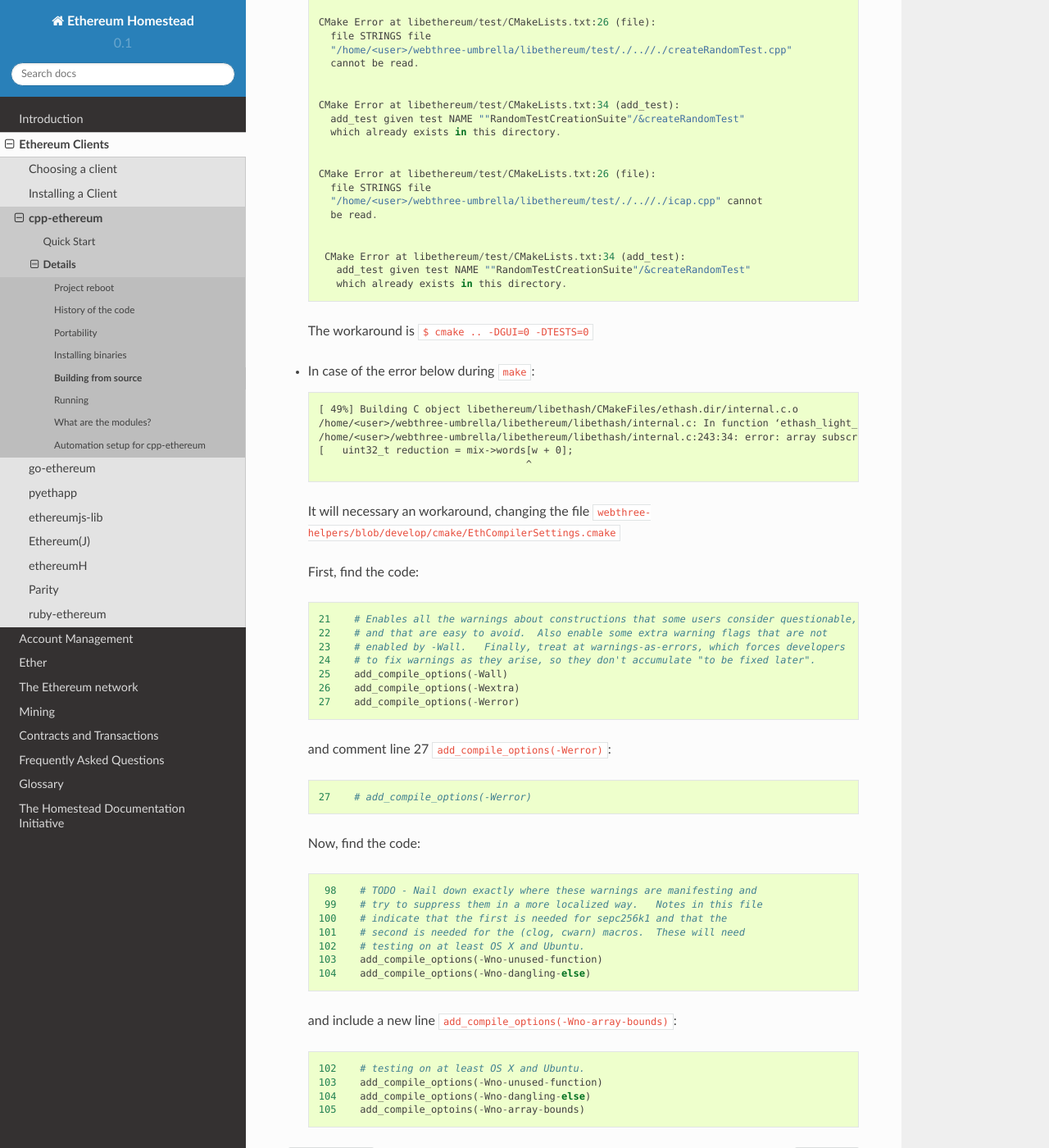
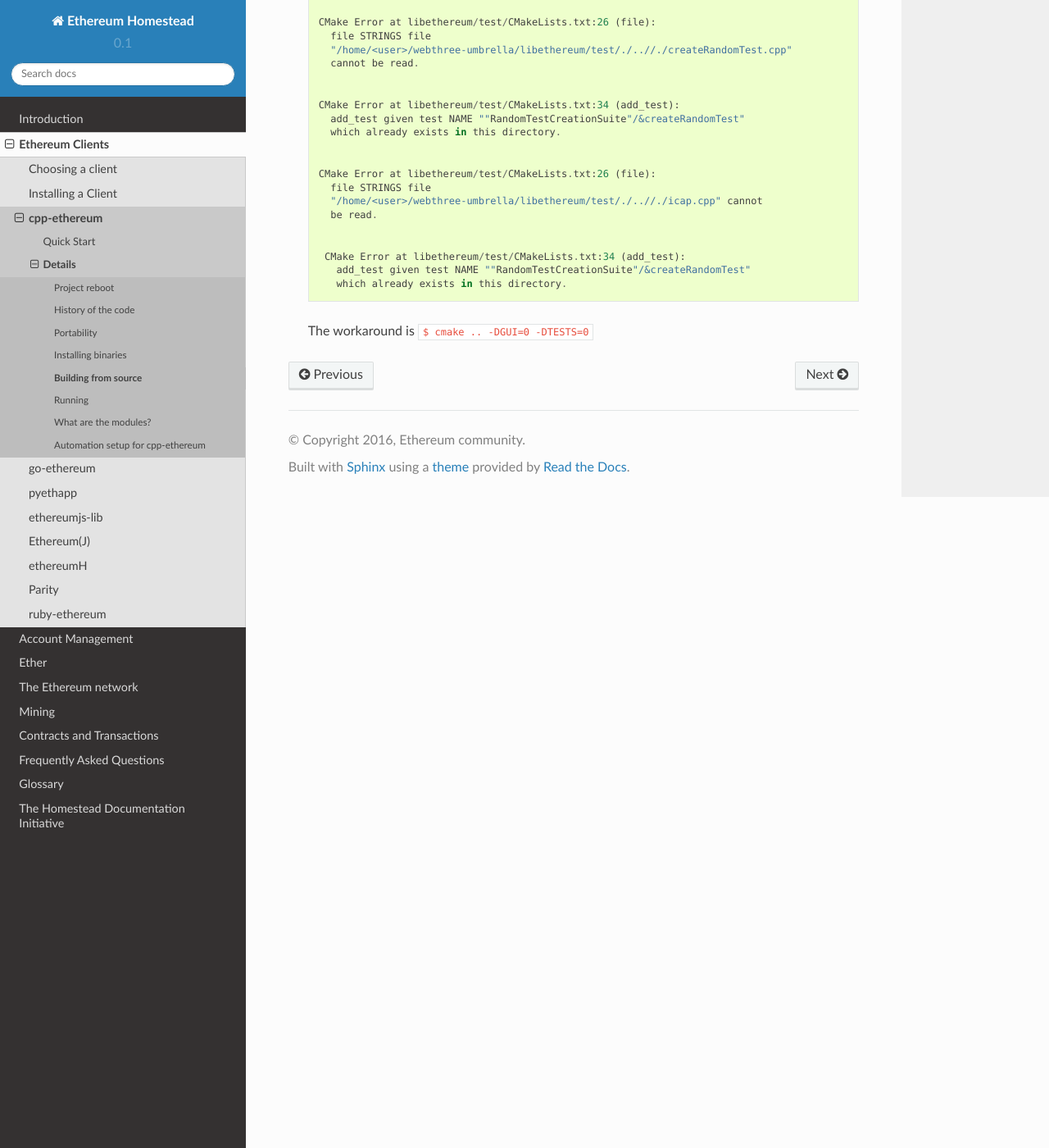
Before and after one commit to ethereum/homestead-guide, a Sphinx documentation site: the page built from source/ethereum-clients/cpp-ethereum/building-from-source/linux-debian.rst, in a window 1280 px wide and 1400 px high, scrolled down 2428 px. Shown: the whole window at 82% size. Built offline with Sphinx 7.4.7 and the Read the Docs theme 2.0.0, drawn with Linux system fonts in a browser that asks for light colours.

Commit message:
Troubleshooting only with DGUI=0

```diff
--- a/source/ethereum-clients/cpp-ethereum/building-from-source/linux-debian.rst
+++ b/source/ethereum-clients/cpp-ethereum/building-from-source/linux-debian.rst
@@ -94,6 +94,7 @@
     sudo make install
     sudo ldconfig
 
+
 Troubleshooting
 +++++++++++++++
 
@@ -132,43 +133,3 @@
        which already exists in this directory.
 
  The workaround is ``$ cmake .. -DGUI=0 -DTESTS=0``
-
-* In case of the error below during ``make``: ::
-
-    [ 49%] Building C object libethereum/libethash/CMakeFiles/ethash.dir/internal.c.o
-    /home/<user>/webthree-umbrella/libethereum/libethash/internal.c: In function ‘ethash_light_compute_internal’:
-    /home/<user>/webthree-umbrella/libethereum/libethash/internal.c:243:34: error: array subscript is above array bounds [-Werror=array-bounds]
-    [   uint32_t reduction = mix->words[w + 0];
-                                       ^
- It will necessary an workaround, changing the file ``webthree-helpers/blob/develop/cmake/EthCompilerSettings.cmake``
-
- First, find the code: ::
-
-    21    # Enables all the warnings about constructions that some users consider questionable,
-    22    # and that are easy to avoid.  Also enable some extra warning flags that are not
-    23    # enabled by -Wall.   Finally, treat at warnings-as-errors, which forces developers
-    24    # to fix warnings as they arise, so they don't accumulate "to be fixed later".
-    25    add_compile_options(-Wall)
-    26    add_compile_options(-Wextra)
-    27    add_compile_options(-Werror)
-
- and comment line 27 ``add_compile_options(-Werror)``: ::
-
-    27    # add_compile_options(-Werror)
-
- Now, find the code: ::
-
-     98    # TODO - Nail down exactly where these warnings are manifesting and
-     99	   # try to suppress them in a more localized way.   Notes in this file
-    100	   # indicate that the first is needed for sepc256k1 and that the
-    101    # second is needed for the (clog, cwarn) macros.  These will need
-    102    # testing on at least OS X and Ubuntu.
-    103    add_compile_options(-Wno-unused-function)
-    104    add_compile_options(-Wno-dangling-else)
-
- and include a new line ``add_compile_options(-Wno-array-bounds)``: ::
-
-    102    # testing on at least OS X and Ubuntu.
-    103    add_compile_options(-Wno-unused-function)
-    104    add_compile_options(-Wno-dangling-else)
-    105    add_compile_optoins(-Wno-array-bounds)
```
Also changed, not shown: 1 other file.
